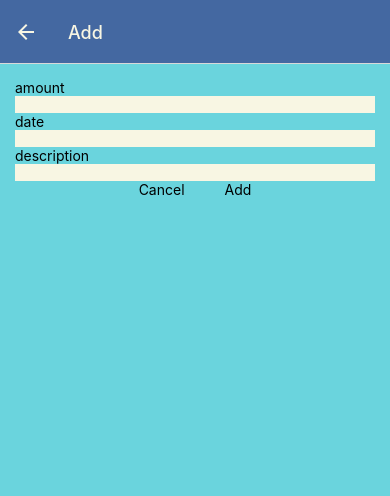
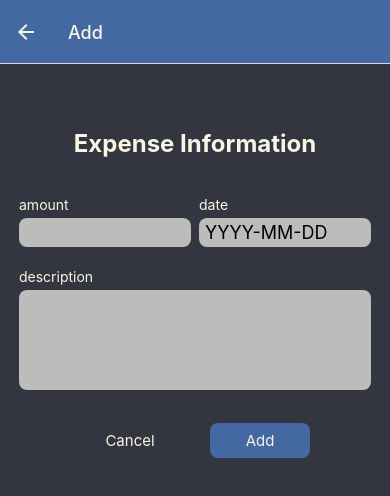
Before and after one commit to Mustafazirhli98/ExpenseTracker-ReactNativeApp, a React Native app: screen /ManageExpenses in a window 390 px wide. Shown: the top 496 px of the page. Built offline with nearby package versions, Linux system fonts and the light colour scheme.

Commit message:
styles fixed

```diff
--- a/App.js
+++ b/App.js
@@ -27,7 +27,6 @@ const styles = StyleSheet.create({
 
 
 //TODOS
-// stil düzenlemesi yap.
 // HTTP services dosyasını oluştur.
 // Firebase'e data gönder.
 // ekrana fireBase'den gelen datayı yükle
--- a/components/UI/DeleteButton.jsx
+++ b/components/UI/DeleteButton.jsx
@@ -1,13 +1,19 @@
 import { Ionicons } from "@expo/vector-icons"
-import { Pressable } from "react-native"
+import { Pressable, StyleSheet } from "react-native"
 
 
 const DeleteButton = ({ name, size, color, onPress }) => {
     return (
-        <Pressable onPress={onPress}>
+        <Pressable onPress={onPress} style={({ pressed }) => pressed && styles.pressed}>
             <Ionicons name={name} size={size} color={color} />
         </Pressable>
     )
 }
 
 export default DeleteButton
+
+const styles = StyleSheet.create({
+    pressed: {
+        opacity: 0.25
+    }
+})
--- a/components/UI/FormButton.jsx
+++ b/components/UI/FormButton.jsx
@@ -1,11 +1,40 @@
-import { Pressable, Text } from "react-native"
+import { Pressable, StyleSheet, Text, View } from "react-native"
+import { GlobalStyles } from "../../constants/GlobalStyles"
 
-const FormButton = ({ children, style, onPress }) => {
+const FormButton = ({ children, style, onPress, mode }) => {
+
+    const buttonSpesificStyle = [styles.button, style]
+    if (mode === "flat") {
+        buttonSpesificStyle.push(styles.flatButton)
+    }
+
     return (
-        <Pressable style={style} onPress={onPress}>
-            <Text>{children}</Text>
-        </Pressable>
+        <Pressable style={({ pressed }) => pressed && styles.pressed} onPress={onPress} >
+            <View style={buttonSpesificStyle}>
+                <Text style={styles.buttonText}>{children}</Text>
+            </View>
+        </Pressable >
     )
 }
 
 export default FormButton
+
+const styles = StyleSheet.create({
+    button: {
+        padding: 8,
+        borderRadius: 8,
+        backgroundColor: GlobalStyles.COLORS.primary300
+    },
+    buttonText: {
+        textAlign: "center",
+        fontSize: 15,
+        color: GlobalStyles.COLORS.light200
+    },
+    flatButton: {
+        backgroundColor: "transparent"
+    },
+    pressed: {
+        opacity: 0.25
+    }
+
+})
--- a/components/form/ExpenseForm.jsx
+++ b/components/form/ExpenseForm.jsx
@@ -1,7 +1,8 @@
-import { StyleSheet, View } from "react-native"
+import { StyleSheet, Text, View } from "react-native"
 import FormButton from "../UI/FormButton"
 import Input from "./Input"
 import { useState } from "react"
+import { GlobalStyles } from "../../constants/GlobalStyles"
 
 const ExpenseForm = ({ submitButtonLabel, onCancel, onSubmit }) => {
 
@@ -20,13 +21,15 @@ const ExpenseForm = ({ submitButtonLabel, onCancel, onSubmit }) => {
     }
 
     const submitHandler = () => {
-        //gerekli  validation işlemleri ile birlikte data tekrar gönderilecek ve onSubmit(expenseData) çalıştırılacak
+        //gerekli  validation işlemleri ile birlikte data tekrar gönderilecek ve onSubmit(expenseData) çalıştırılacak.
     }
 
     return (
         <View>
+            <Text style={styles.title}>Expense Information</Text>
             <View style={styles.inputGroup}>
                 <Input
+                    style={styles.rowInput}
                     label="amount"
                     textInputConfig={{
                         keyboardType: "number-pad",
@@ -34,10 +37,11 @@ const ExpenseForm = ({ submitButtonLabel, onCancel, onSubmit }) => {
                     }}
                 />
                 <Input
+                    style={styles.rowInput}
                     label="date"
                     textInputConfig={{
                         maxLength: 10,
-                        placeHolder: "YYYY-MM-DD",
+                        placeholder: "YYYY-MM-DD",
                         onChangeText: (enteredText) => inputChangeHandler("date", enteredText)
                     }}
                 />
@@ -45,13 +49,22 @@ const ExpenseForm = ({ submitButtonLabel, onCancel, onSubmit }) => {
             <Input
                 label="description"
                 textInputConfig={{
-                    onChangeText: (enteredText) => inputChangeHandler("description", enteredText)
+                    onChangeText: (enteredText) => inputChangeHandler("description", enteredText),
+                    multiline: true
                 }}
             />
             <View style={styles.buttonContainer}>
-                <FormButton style={styles.button} onPress={onCancel}>Cancel</FormButton>
                 <FormButton
-                    style={styles.button}>
+                    style={styles.button}
+                    onPress={onCancel}
+                    mode="flat"
+                >
+                    Cancel
+                </FormButton>
+                <FormButton
+                    style={styles.button}
+                    onPress={submitHandler}
+                >
                     {submitButtonLabel}
                 </FormButton>
             </View>
@@ -62,15 +75,28 @@ const ExpenseForm = ({ submitButtonLabel, onCancel, onSubmit }) => {
 export default ExpenseForm
 
 const styles = StyleSheet.create({
+    title: {
+        textAlign: "center",
+        color: GlobalStyles.COLORS.light200,
+        fontSize: 24,
+        fontWeight: "bold",
+        marginTop: 50
+    },
     inputGroup: {
+        flexDirection: "row",
+        marginTop: 30,
+    },
+    rowInput: {
+        flex: 1,
     },
     buttonContainer: {
         flexDirection: "row",
         justifyContent: "center",
-        alignItems: "center"
+        alignItems: "center",
+        marginTop: 20
     },
     button: {
-        marginHorizontal: 20,
-
+        marginHorizontal: 15,
+        minWidth: 100
     }
 })
--- a/components/form/Input.jsx
+++ b/components/form/Input.jsx
@@ -1,12 +1,17 @@
 import { StyleSheet, Text, TextInput, View } from "react-native"
 import { GlobalStyles } from "../../constants/GlobalStyles"
 
-const Input = ({ label, textInputConfig }) => {
-    console.log(textInputConfig)
+const Input = ({ label, textInputConfig, style }) => {
+
+    const inputSpesificStyle = [styles.inputStyles]
+    if (textInputConfig.multiline) {
+        inputSpesificStyle.push(styles.multiline)
+    }
+
     return (
-        <View>
-            <Text>{label}</Text>
-            <TextInput {...textInputConfig} style={styles.inputStyles} />
+        <View style={[styles.inputContainer, style]}>
+            <Text style={styles.label}>{label}</Text>
+            <TextInput {...textInputConfig} style={inputSpesificStyle} />
         </View>
     )
 }
@@ -14,7 +19,23 @@ const Input = ({ label, textInputConfig }) => {
 export default Input
 
 const styles = StyleSheet.create({
+    inputContainer: {
+        marginHorizontal: 4,
+        marginVertical: 8
+    },
+    label: {
+        color: GlobalStyles.COLORS.light200
+    },
     inputStyles: {
-        backgroundColor: GlobalStyles.COLORS.light200
+        backgroundColor: GlobalStyles.COLORS.light100,
+        marginVertical: 5,
+        borderRadius: 8,
+        paddingHorizontal: 6,
+        paddingVertical: 4,
+        fontSize: 18
+    },
+    multiline: {
+        textAlignVertical: "top",
+        minHeight: 100
     }
 })
--- a/package.json
+++ b/package.json
@@ -12,6 +12,7 @@
     "@react-navigation/bottom-tabs": "^6.5.20",
     "@react-navigation/native": "^6.1.17",
     "@react-navigation/native-stack": "^6.9.26",
+    "axios": "^1.6.8",
     "expo": "~50.0.14",
     "expo-status-bar": "~1.11.1",
     "react": "18.2.0",
--- a/screens/ManageExpenses.jsx
+++ b/screens/ManageExpenses.jsx
@@ -22,10 +22,15 @@ const ManageExpenses = ({ navigation, route }) => {
 
     const onDelete = () => {
         expensesCTX.deleteExpense(editedId)
+        navigation.goBack()
     }
 
     const confirmHandler = (expenseData) => {
-        //update ve add işlemleri gerçekleşecek
+        if (isEditMode) {
+            expensesCTX.updateExpense(expenseData)
+        } else {
+            expensesCTX.addExpense(expenseData)
+        }
     }
 
 
@@ -42,7 +47,7 @@ const ManageExpenses = ({ navigation, route }) => {
                         <DeleteButton
                             name={"trash"}
                             size={50}
-                            color={GlobalStyles.COLORS.primary300}
+                            color={GlobalStyles.COLORS.light200}
                             onPress={onDelete}
                         />
                     </View>
@@ -57,11 +62,13 @@ export default ManageExpenses
 const styles = StyleSheet.create({
     container: {
         flex: 1,
-        backgroundColor: GlobalStyles.COLORS.primary200,
+        backgroundColor: GlobalStyles.COLORS.primary400,
         padding: 15
     },
+
     deleteIconContainer: {
         borderTopWidth: 1,
+        borderTopColor: GlobalStyles.COLORS.light100,
         marginTop: 30,
         padding: 15,
         justifyContent: "center",
```
Also changed, not shown: utils/http.js (added, +15 -0 lines), 1 other file (tests, documents, lock files or other folders).
